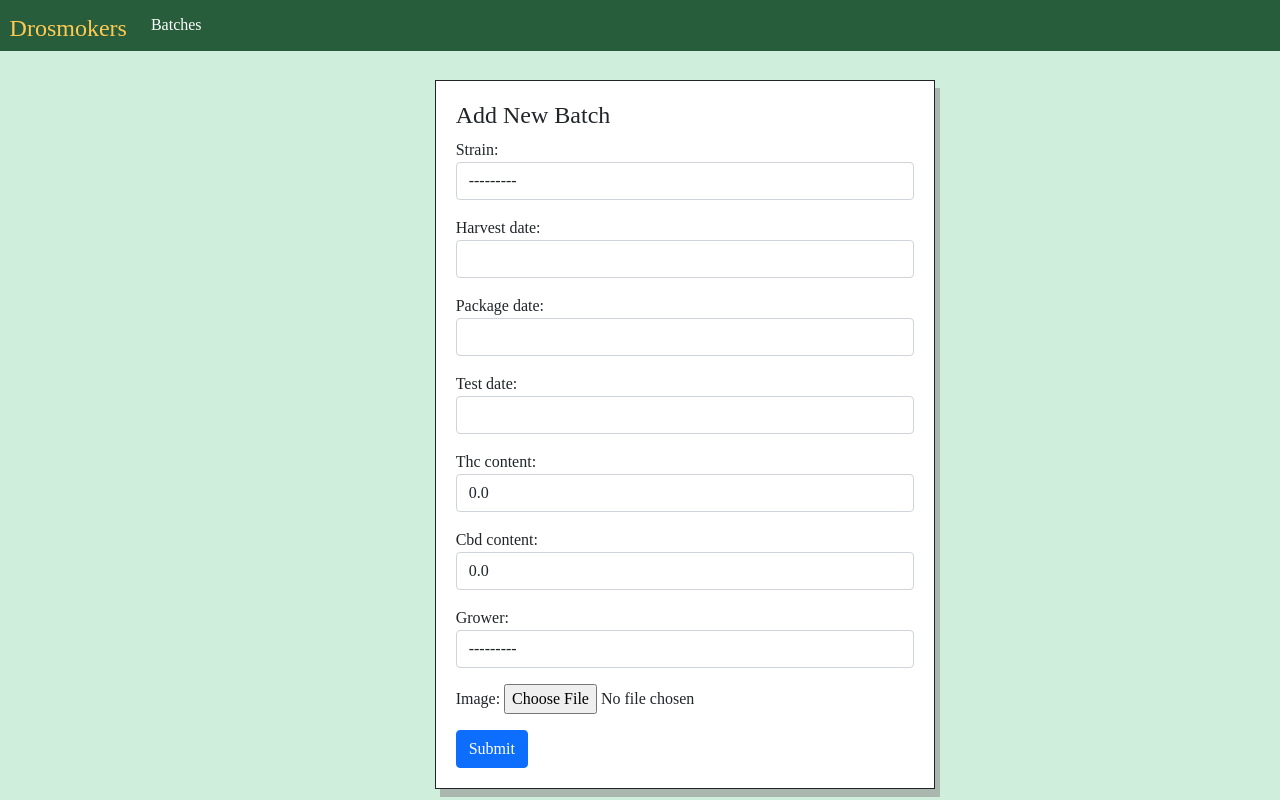
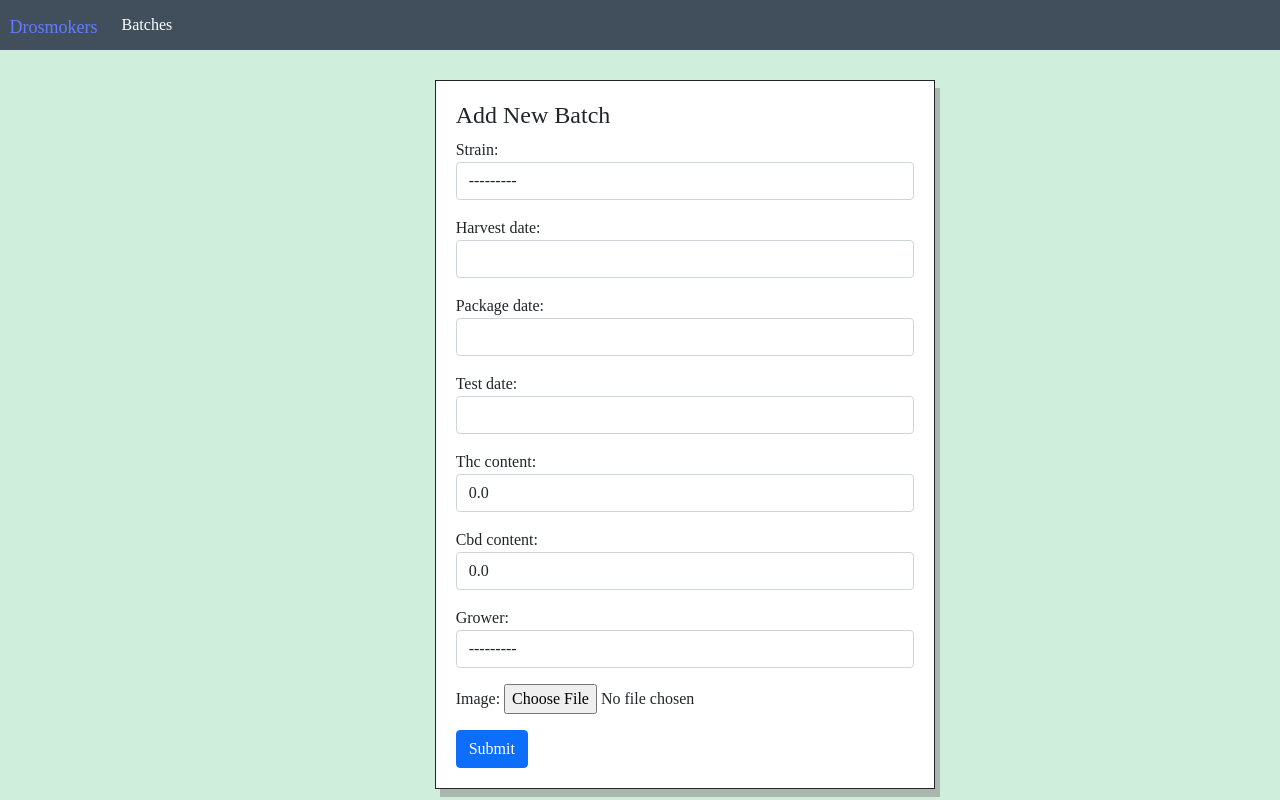
Before and after one commit to cyobero/drosmokers, a Django app: page /new/batch in a window 1280 px wide. Run offline with Django 3.2, Linux system fonts and the light colour scheme; data that the repository does not hold is empty; some web fonts are replaced.

Commit message:
modify style sheet

```diff
--- a/static/style.css
+++ b/static/style.css
@@ -1,7 +1,7 @@
 
 body {
     font-family: 'Anybody';
-    background-color: #75C46B;
+    background-color: 	#a9ffc4;
 }
 
 div.page-title {
@@ -20,10 +20,12 @@ div.card {
 }
 
 div.card-title {
+    color: #017c9d;
     padding-left: 10px;
     padding-top: 10px;
     background-color: #D6D8D7;
 }
+
 
 div.card-body button {
     background-color: #FFBA2C;
@@ -31,7 +33,7 @@ div.card-body button {
 }
 
 nav.navbar.navbar-dark.fixed-top {
-    background-color: #275D3B;
+    background-color: 		#414f5c;
 }
 
 .navbar {
@@ -41,11 +43,11 @@ nav.navbar.navbar-dark.fixed-top {
 
 
 .navbar-dark .navbar-brand {
-    color: #FECA54;
+    color: 	#637cff;
 }
 
 a.navbar-brand {
-    font-size: x-large;
+    font-size: large;
     padding-left: 0.6rem;
     padding-bottom: 0px;
 }
--- a/templates/index.html
+++ b/templates/index.html
@@ -13,7 +13,7 @@
         <span class="navbar-toggler-icon"></span></button>
     <div class="collapse navbar-collapse" id="navbarNavAltMarkup">
         <div class="navbar-nav">
-            <a class="nav-item nav-link active" href="#">Batches</a>
+            <a class="nav-item nav-link active" href="{% url 'batches' %}">Batches</a>
         </div>
     </div>
 </nav>
```
Also changed, not shown: media/IMG_0410.JPEG (added).
